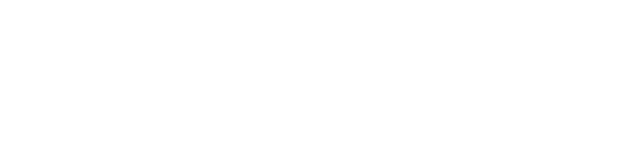
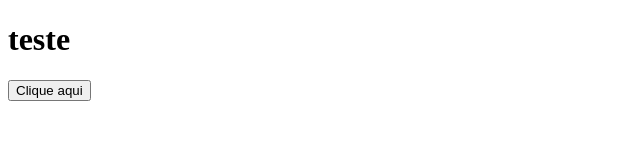
Before and after one commit to iacillo/AULA9, a plain HTML site: page index.html in a window 1280 px wide. Shown: the whole page, without its empty margins (0-640 px from the left). Drawn offline with Linux system fonts and the light colour scheme.

Commit message:
versão 2, adicionei titulo

```diff
--- a/index.html
+++ b/index.html
@@ -1,11 +1,13 @@
 <!DOCTYPE html>
 <html lang="en">
 <head>
-    <meta charset="UTF-8">
+
     <meta name="viewport" content="width=device-width, initial-scale=1.0">
     <title>Aula Git</title>
 </head>
 <body>
+    <h1>teste</h1>
+    <button>Clique aqui</button>
 
 </body>
 </html>
```
